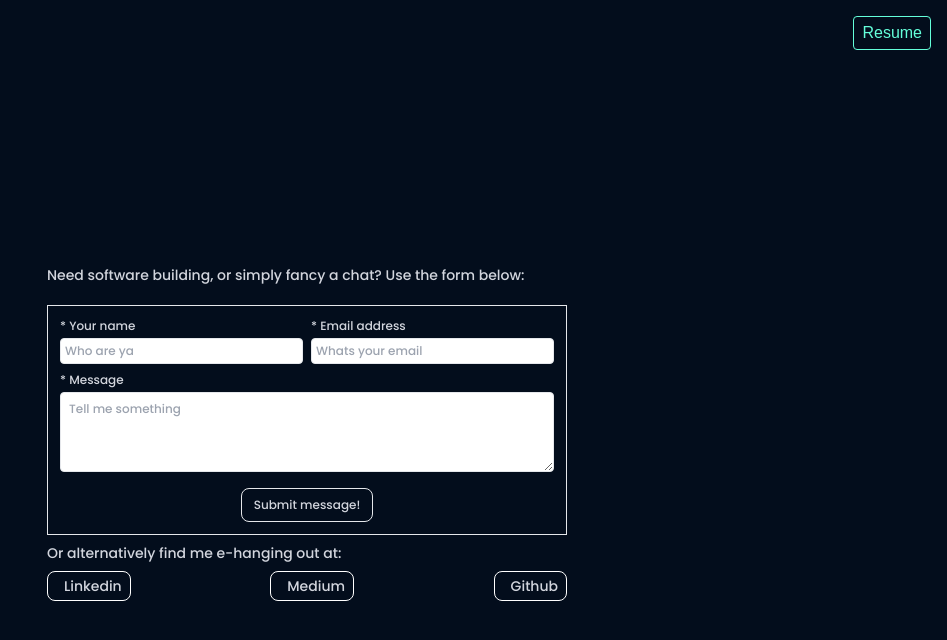
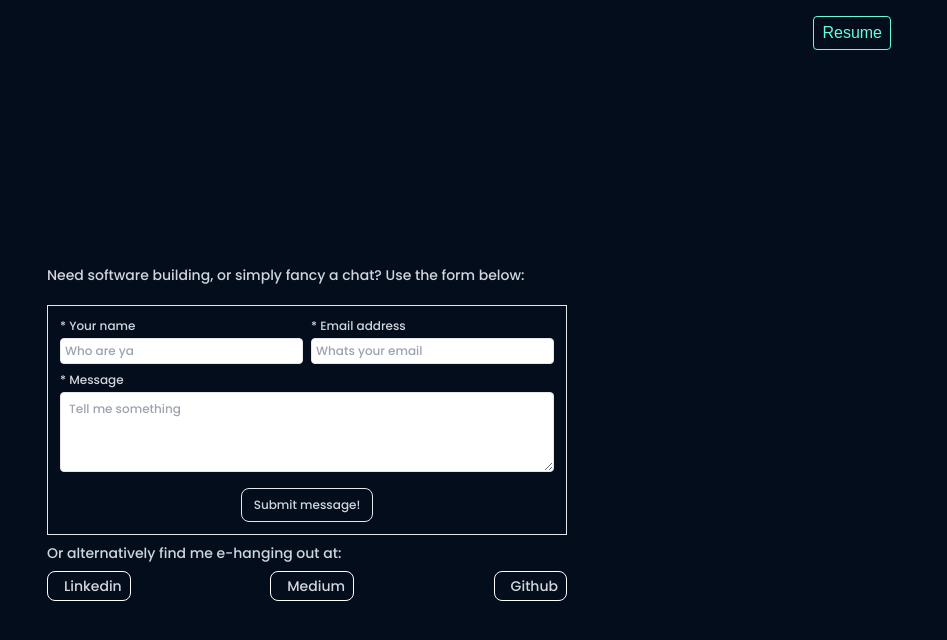
Before and after one commit to hannahredler/hannah-dotcom, a Next.js app: page /contact in a window 1280 px wide. Shown: the top 640 px of the page, without its empty margins (333-1280 px from the left). Built offline with nearby package versions, Linux system fonts and the light colour scheme; a web font is replaced by a local one.

Commit message:
Modify max view width, move colours to variables

```diff
--- a/app/layout.tsx
+++ b/app/layout.tsx
@@ -17,7 +17,7 @@ export default function RootLayout({
     <html className="dark" lang="en">
       <head></head>
       <body
-        className={`flex flex-col box-border min-h-screen  bg-[#030d1c] text-[rgb(210,213,221)] ${fontPoppins.className}`}
+        className={`flex flex-col box-border min-h-screen mx-auto max-w-[1200px]  bg-darkBlue text-lightGrey ${fontPoppins.className}`}
       >
         <header
           className={`flex flex-row w-full justify-end ${fontMono.className}`}
--- a/tailwind.config.ts
+++ b/tailwind.config.ts
@@ -10,6 +10,8 @@ const config: Config = {
     extend: {
       colors: {
         neon: '#64ffda',
+        darkBlue: '#030d1c',
+        lightGrey: '#d2d5dd',
       },
       boxShadow: {
         buttonGlow: '0 0 10px 0 #64ffda',
```
